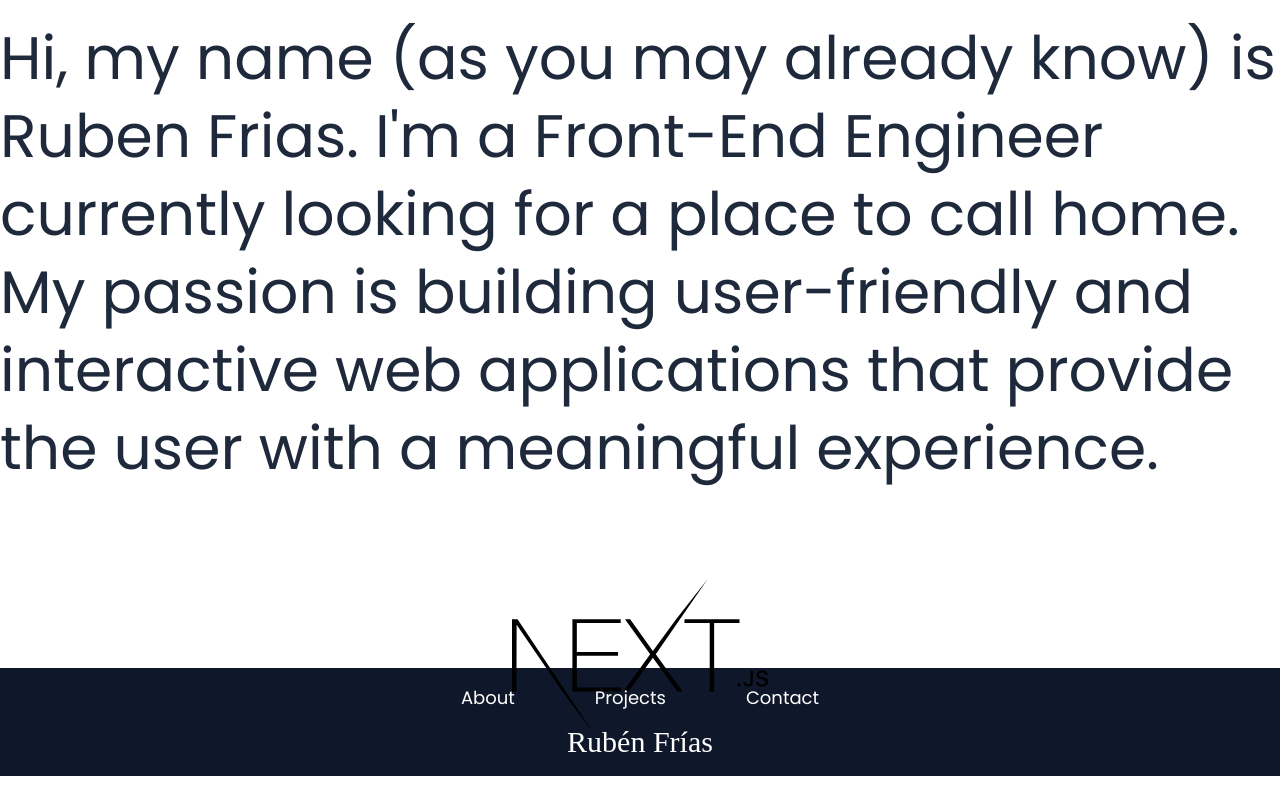
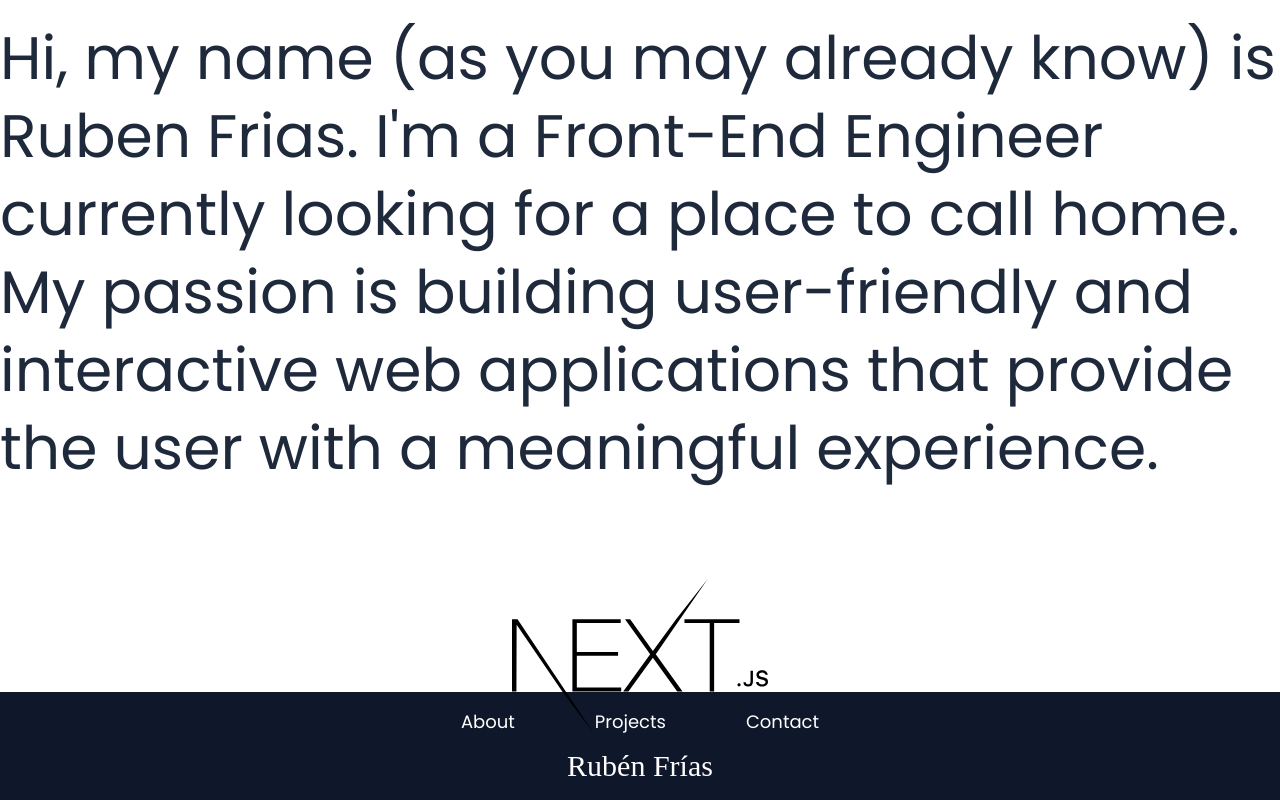
Before and after one commit to RubenF01/Portfolio, a Next.js app: page /about in a window 1280 px wide. Shown: the part 188-988 px from the top of the page. Before the commit the page ends 966 px from the top, so only its background shows below. Built offline with nearby package versions, Linux system fonts and the light colour scheme; a web font is replaced by a local one.

Commit message:
Added more margin to footer in about page

```diff
--- a/pages/about.js
+++ b/pages/about.js
@@ -107,7 +107,7 @@ const About = () => {
 
         <style>{css}</style>
       </main>
-      <Footer classes="xl:mt-14" />
+      <Footer classes="mt-14 lg:mt-20" />
     </div>
   );
 };
--- a/pages/contact.js
+++ b/pages/contact.js
@@ -39,7 +39,7 @@ const Contact = () => {
         <HamburgerMenu />
       </main>
 
-      <Footer classes="mt-10 lg:absolute lg:w-full lg:bottom-0 lg:z-50" />
+      <Footer classes="mt-10 lg:fixed lg:left-0 lg:right-0 lg:bottom-0 lg:z-50" />
     </div>
   );
 };
--- a/pages/index.js
+++ b/pages/index.js
@@ -3,8 +3,10 @@ import Hero from "../components/Hero";
 import ProjectsSection from "../components/ProjectsSection";
 import HamburgerMenu from "../components/HamburgerMenu";
 import Footer from "../components/Footer";
+import SENDGRID_API_KEY from "../.env.local";
 
 export default function Home() {
+  console.log(SENDGRID_API_KEY);
   return (
     <div>
       <Head>
```
